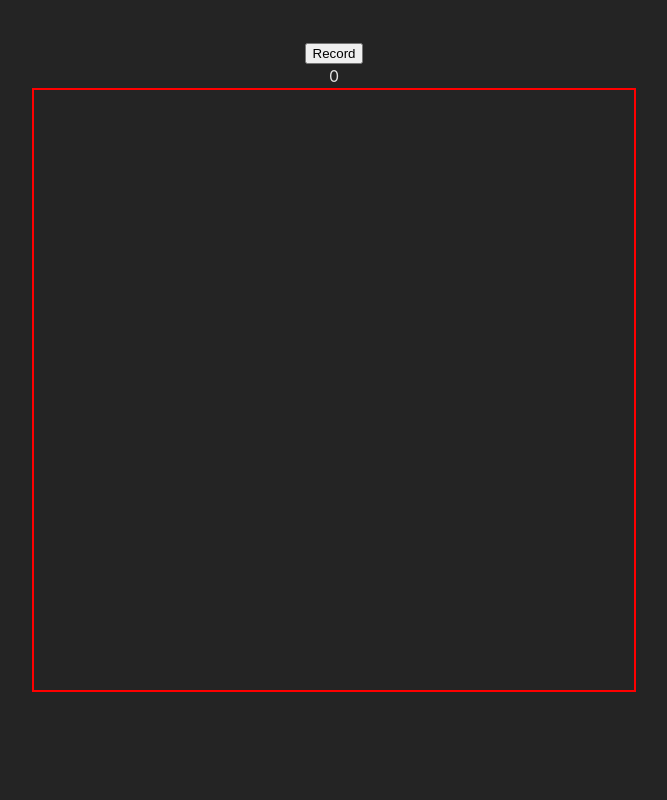
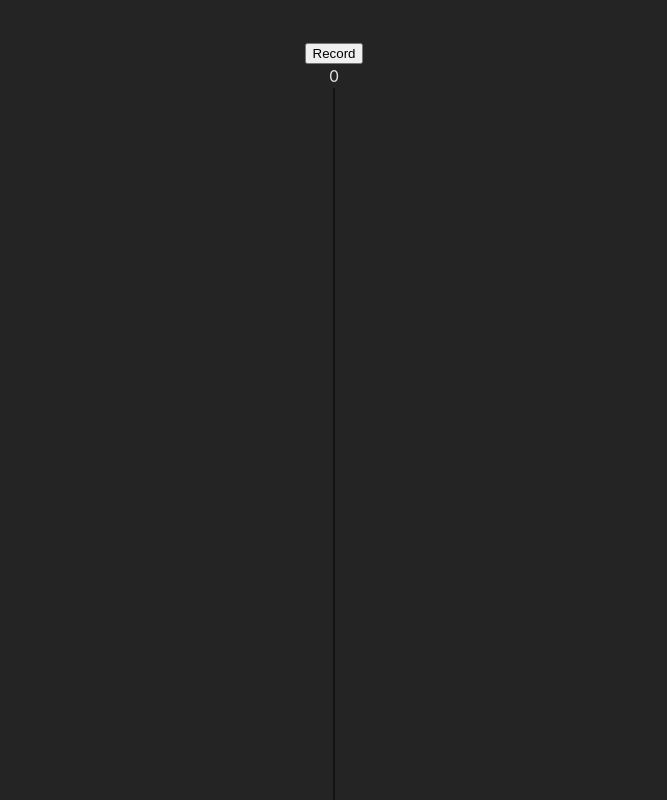
Before and after one commit to christian-spooner/vocal-pitch-monitor, a React (Vite) app: page / in a window 1280 px wide. Shown: the top 800 px of the page, without its empty margins (306-973 px from the left). Built offline with nearby package versions, Linux system fonts and the light colour scheme.

Commit message:
Canvas component

```diff
--- a/src/components/App.jsx
+++ b/src/components/App.jsx
@@ -1,4 +1,5 @@
 import './App.css';
+import Canvas from './Canvas';
 import React, { useState } from 'react';
 
 function autoCorrelate(buffer, sampleRate) {
@@ -86,14 +87,11 @@ function autoCorrelate(buffer, sampleRate) {
 
 function App() {
     let [freq, useFreq] = useState(0)
-    const canvas = <canvas
-      id="canvas" width="600" height="600" style={{border: '2px solid red'}}></canvas>
 
     function record() {
       var source;
       var audioContext = new window.AudioContext();
       var analyser = audioContext.createAnalyser();
-      const ctx = canvas.getContext("2d");
 
       analyser.minDecibels = -100;
       analyser.maxDecibels = -10;
@@ -168,7 +166,6 @@ function App() {
 
           if (typeof(valueToDisplay) == 'number') {
             valueToDisplay = Math.round(valueToDisplay)
-            valueToDisplay += ' Hz';
           }
 
           useFreq(valueToDisplay);
@@ -182,7 +179,7 @@ function App() {
         <div>
             <button onClick={record}>Record</button>
             <div>{freq}</div>
-            {canvas}
+            <Canvas frequency={freq}/>
         </div>
     )
 }
--- /dev/null
+++ b/src/components/Canvas.jsx
@@ -0,0 +1,34 @@
+import React, { useEffect, useRef } from 'react';
+
+const Canvas = ({ frequency }) => {
+    const canvasRef = useRef(null);
+
+    useEffect(() => {
+        const canvas = canvasRef.current;
+        const context = canvas.getContext('2d');
+
+        // Set up canvas dimensions and clear previous drawings
+        canvas.width = 500;
+        canvas.height = 1000;
+        context.clearRect(0, 0, canvas.width, canvas.height);
+
+        context.beginPath();
+        context.moveTo(canvas.width / 2, 0);
+        context.lineTo(canvas.width / 2, canvas.height);
+        context.strokeStyle = 'black';
+        context.stroke();
+
+        // Calculate dot's y-coordinate based on frequency
+        const y = 1000 - frequency;
+
+        // Draw dot at calculated y-coordinate
+        context.beginPath();
+        context.arc(canvas.width / 2, y, 5, 0, 2 * Math.PI);
+        context.fillStyle = 'red';
+        context.fill();
+    }, [frequency]);
+
+    return <canvas ref={canvasRef} />;
+};
+
+export default Canvas;
```
